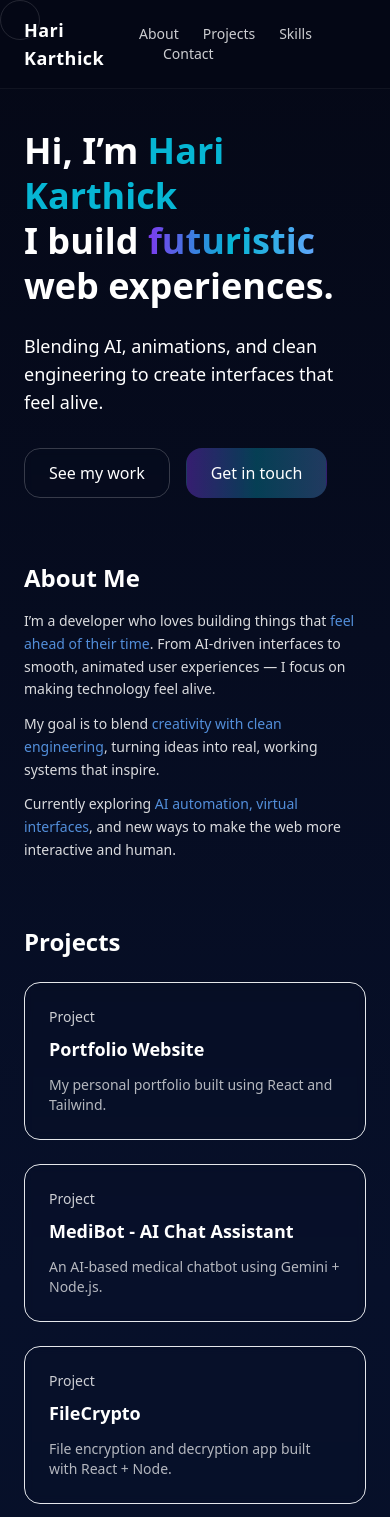
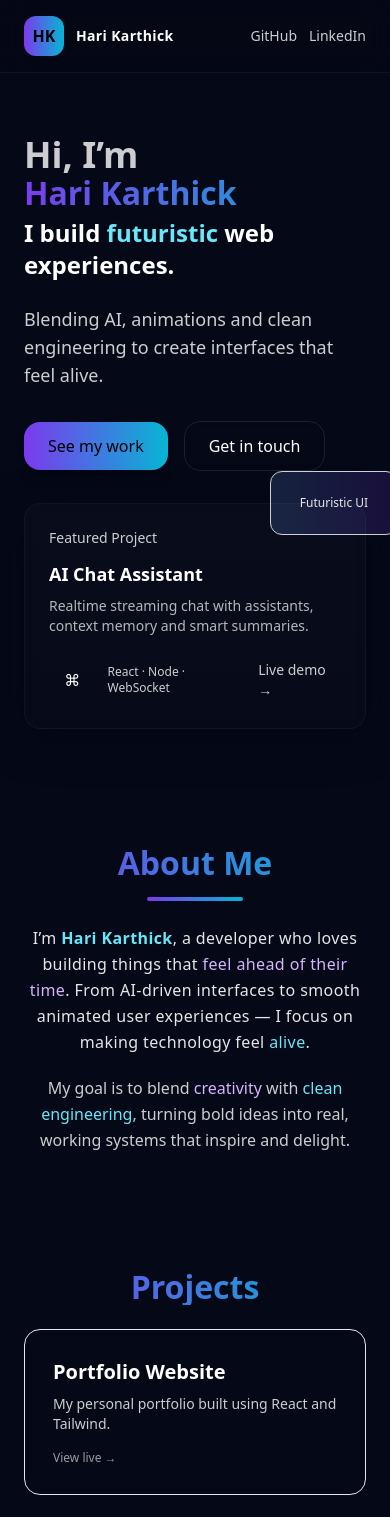
Before and after one commit to harikarthick12/portfolio, a React (Vite) app: page / in a window 390 px wide. Shown: the top 1517 px of the page. Built offline with nearby package versions, Linux system fonts and the light colour scheme.

Commit message:
Changed the abt section

```diff
--- a/package.json
+++ b/package.json
@@ -9,7 +9,7 @@
   },
   "dependencies": {
     "@vitejs/plugin-react": "^5.1.0",
-    "framer-motion": "^10.12.16",
+    "framer-motion": "^10.18.0",
     "react": "^18.3.1",
     "react-dom": "^18.3.1"
   },
--- a/src/App.jsx
+++ b/src/App.jsx
@@ -1,38 +1,31 @@
 import React, { useEffect, useRef, useState } from "react";
 import { motion } from "framer-motion";
 
+/**
+ * Full "WOW" portfolio App.jsx
+ * - Requires: framer-motion, TailwindCSS
+ * - Replace your src/App.jsx with this file.
+ */
+
 export default function App() {
-  const dotRef = useRef(null);
-  const ringRef = useRef(null);
-  const [mouse, setMouse] = useState({ x: -100, y: -100 });
+  // Cursor trail
+  const trailCount = 8;
+  const trailRefs = useRef([]);
+  const rafRef = useRef(null);
+  const mouseRef = useRef({ x: -100, y: -100 });
+
+  // small hovered state for magnetic effect
   const [hovering, setHovering] = useState(false);
 
-  // ===== Cursor Animation =====
-  useEffect(() => {
-    const move = (e) => {
-      const x = e.clientX;
-      const y = e.clientY;
-      setMouse({ x, y });
-      if (dotRef.current)
-        dotRef.current.style.transform = `translate3d(${x}px, ${y}px, 0)`;
-      if (ringRef.current)
-        ringRef.current.style.transform = `translate3d(${x - 18}px, ${
-          y - 18
-        }px, 0)`;
+  // Contact & projects
+  const contactInfo = {
+    email: "harikarthicksrini@gmail.com",
+    phone: "+919003896459",
+    github: "https://github.com/harikarthick12",
+    linkedin: "https://www.linkedin.com/in/harikarthick12/",
+    whatsapp: "https://wa.me/90038964590",
   };
-    const down = () => setHovering(true);
-    const up = () => setHovering(false);
-    window.addEventListener("mousemove", move);
-    window.addEventListener("mousedown", down);
-    window.addEventListener("mouseup", up);
-    return () => {
-      window.removeEventListener("mousemove", move);
-      window.removeEventListener("mousedown", down);
-      window.removeEventListener("mouseup", up);
-    };
-  }, []);
 
-  // ===== Projects =====
   const projects = [
     {
       title: "Portfolio Website",
@@ -51,262 +44,316 @@ export default function App() {
     },
   ];
 
-  // ===== Contact Info =====
-  const contactInfo = {
-    email: "harikarthicksrini@gmail.com",
-    phone: "+919003896459",
-    github: "https://github.com/harikarthick12",
-    linkedin: "https://www.linkedin.com/in/harikarthick12/",
-    whatsapp: "https://wa.me/90038964590",
+  // Smooth scroll helper (accounts for fixed navbar)
+  const scrollToSection = (id) => {
+    const section = document.getElementById(id);
+    if (!section) return;
+    const offset = 96;
+    const elementPosition = section.getBoundingClientRect().top + window.scrollY;
+    const offsetPosition = elementPosition - offset;
+    window.scrollTo({ top: offsetPosition, behavior: "smooth" });
   };
 
-  // ===== Smooth Scroll Function =====
-  const scrollToSection = (id) => {
-    const section = document.getElementById(id);
-    if (section) {
-      const offset = 90; // Adjust for navbar height
-      const elementPosition = section.getBoundingClientRect().top + window.scrollY;
-      const offsetPosition = elementPosition - offset;
-      window.scrollTo({
-        top: offsetPosition,
-        behavior: "smooth",
-      });
+  // Create trail DOM nodes once
+  useEffect(() => {
+    const parent = document.createElement("div");
+    parent.style.position = "fixed";
+    parent.style.left = "0";
+    parent.style.top = "0";
+    parent.style.pointerEvents = "none";
+    parent.style.width = "100%";
+    parent.style.height = "100%";
+    parent.style.zIndex = "9999";
+    document.body.appendChild(parent);
+
+    for (let i = 0; i < trailCount; i++) {
+      const el = document.createElement("div");
+      el.className =
+        "w-4 h-4 rounded-full transform -translate-x-1/2 -translate-y-1/2 opacity-80 pointer-events-none";
+      el.style.position = "absolute";
+      el.style.left = "-100px";
+      el.style.top = "-100px";
+      el.style.background = "radial-gradient(circle at 30% 30%, rgba(96,165,250,0.95), rgba(124,58,237,0.75))";
+      el.style.boxShadow = "0 8px 30px rgba(99,102,241,0.15)";
+      parent.appendChild(el);
+      trailRefs.current.push(el);
     }
+
+    const onMove = (e) => {
+      mouseRef.current.x = e.clientX;
+      mouseRef.current.y = e.clientY;
+    };
+    window.addEventListener("mousemove", onMove);
+
+    // Animate trailing dots
+    let lastPositions = Array.from({ length: trailCount }).map(() => ({ x: -100, y: -100 }));
+    const tick = () => {
+      // head follows mouse, others follow previous
+      const mx = mouseRef.current.x;
+      const my = mouseRef.current.y;
+      lastPositions[0].x += (mx - lastPositions[0].x) * 0.35;
+      lastPositions[0].y += (my - lastPositions[0].y) * 0.35;
+      for (let i = 1; i < trailCount; i++) {
+        lastPositions[i].x += (lastPositions[i - 1].x - lastPositions[i].x) * 0.35;
+        lastPositions[i].y += (lastPositions[i - 1].y - lastPositions[i].y) * 0.35;
+      }
+      // apply positions & scale/fade based on index
+      for (let i = 0; i < trailCount; i++) {
+        const el = trailRefs.current[i];
+        if (!el) continue;
+        const pos = lastPositions[i];
+        el.style.left = `${pos.x}px`;
+        el.style.top = `${pos.y}px`;
+        const s = 1 - i * (0.08);
+        el.style.transform = `translate(-50%, -50%) scale(${s})`;
+        el.style.opacity = String(0.95 - i * 0.1);
+      }
+      rafRef.current = requestAnimationFrame(tick);
+    };
+    rafRef.current = requestAnimationFrame(tick);
+
+    return () => {
+      window.removeEventListener("mousemove", onMove);
+      cancelAnimationFrame(rafRef.current);
+      parent.remove();
+    };
+  }, []);
+
+  // Floating background blobs (pure CSS in JSX below)
+
+  // Magnetic hover on cards: use mouse position relative to card
+  const handleCardMove = (e, cardRef) => {
+    const rect = cardRef.current.getBoundingClientRect();
+    const rx = (e.clientX - rect.left) / rect.width;
+    const ry = (e.clientY - rect.top) / rect.height;
+    const tx = (rx - 0.5) * 14; // tilt x
+    const ty = (ry - 0.5) * 10; // tilt y
+    cardRef.current.style.transform = `translate3d(${tx}px, ${ty}px, 0) scale(1.02)`;
+  };
+  const resetCard = (cardRef) => {
+    cardRef.current.style.transform = "";
   };
 
   return (
-    <div className="min-h-screen bg-gradient-to-b from-[#050816] via-[#07102a] to-[#051025] text-white antialiased overflow-x-hidden">
-      {/* Cursor */}
-      <div
-        ref={ringRef}
-        className={`pointer-events-none fixed top-0 left-0 w-10 h-10 rounded-full border border-white/20 transform transition-transform duration-150 ease-out z-50 ${
-          hovering ? "scale-125 opacity-90" : "opacity-60"
-        }`}
-        style={{ mixBlendMode: "screen" }}
-      />
-      <div
-        ref={dotRef}
-        className="pointer-events-none fixed top-0 left-0 w-3 h-3 rounded-full bg-white z-50 shadow-[0_0_12px_rgba(99,102,241,0.9)]"
-        style={{ transform: `translate3d(${mouse.x}px, ${mouse.y}px, 0)` }}
-      />
+    <div className="min-h-screen relative bg-[#050816] text-white antialiased overflow-x-hidden">
+      {/* Floating neon background blobs */}
+      <div className="fixed inset-0 -z-20 overflow-hidden pointer-events-none">
+        <div className="absolute left-[-8%] top-[6%] w-[680px] h-[680px] rounded-full bg-gradient-to-tr from-[#7c3aed]/30 to-[#06b6d4]/25 blur-[120px] animate-blob" />
+        <div className="absolute right-[-6%] bottom-[6%] w-[520px] h-[520px] rounded-full bg-gradient-to-br from-[#60a5fa]/20 to-[#7c3aed]/20 blur-[100px] animate-blob animation-delay-2000" />
+        <div className="absolute left-[10%] bottom-[30%] w-[260px] h-[260px] rounded-full bg-gradient-to-br from-[#06b6d4]/20 to-[#60a5fa]/12 blur-[60px] opacity-80 animate-blob animation-delay-3500" />
+      </div>
 
-      {/* Fixed Navbar */}
-      <header className="fixed top-0 left-0 w-full bg-[#050816]/70 backdrop-blur-md border-b border-white/5 z-40">
-        <div className="max-w-6xl mx-auto px-6 py-4 flex justify-between items-center">
-          <div className="text-lg font-semibold tracking-wide">
-            Hari Karthick
+      {/* Top glow/scan line */}
+      <div className="fixed inset-x-0 top-0 h-1 bg-gradient-to-r from-transparent via-[#06b6d4]/30 to-transparent -z-10" />
+
+      {/* Navbar */}
+      <header className="fixed w-full top-0 left-0 z-40 bg-[#050816]/60 backdrop-blur-md border-b border-white/5">
+        <div className="max-w-6xl mx-auto px-6 py-4 flex items-center justify-between">
+          <div className="flex items-center gap-3">
+            <div className="w-10 h-10 rounded-xl bg-gradient-to-r from-[#7c3aed] to-[#06b6d4] flex items-center justify-center font-bold text-black">
+              HK
             </div>
-          <nav className="space-x-6 text-sm opacity-80">
-            <button
-              onClick={() => scrollToSection("about")}
-              className="hover:opacity-100 transition-opacity"
-            >
-              About
-            </button>
-            <button
-              onClick={() => scrollToSection("projects")}
-              className="hover:opacity-100 transition-opacity"
-            >
-              Projects
-            </button>
-            <button
-              onClick={() => scrollToSection("skills")}
-              className="hover:opacity-100 transition-opacity"
-            >
-              Skills
-            </button>
-            <button
-              onClick={() => scrollToSection("contact")}
-              className="hover:opacity-100 transition-opacity"
-            >
-              Contact
-            </button>
+            <div className="text-sm font-semibold tracking-wide">Hari Karthick</div>
+          </div>
+
+          <nav className="hidden md:flex gap-6 text-sm opacity-90">
+            <button onClick={() => scrollToSection("about")} className="hover:opacity-100 transition-opacity">About</button>
+            <button onClick={() => scrollToSection("projects")} className="hover:opacity-100 transition-opacity">Projects</button>
+            <button onClick={() => scrollToSection("skills")} className="hover:opacity-100 transition-opacity">Skills</button>
+            <button onClick={() => scrollToSection("contact")} className="hover:opacity-100 transition-opacity">Contact</button>
           </nav>
+
+          <div className="flex items-center gap-3">
+            <a href={contactInfo.github} target="_blank" rel="noreferrer" className="text-sm opacity-80 hover:opacity-100">GitHub</a>
+            <a href={contactInfo.linkedin} target="_blank" rel="noreferrer" className="text-sm opacity-80 hover:opacity-100">LinkedIn</a>
+          </div>
         </div>
       </header>
 
-      {/* Main */}
-      <main className="max-w-6xl mx-auto px-6 pt-32 pb-12">
-        {/* Hero Section */}
-        <section className="relative overflow-hidden mb-16">
+      {/* Page content - using snap to align sections */}
+      <main className="max-w-6xl mx-auto px-6 pt-28 pb-24 space-y-24">
+        {/* Hero */}
+        <section className="snap-start">
+          <div className="grid md:grid-cols-2 gap-8 items-center">
+            <div>
               <motion.h1
                 initial={{ opacity: 0, y: -12 }}
                 animate={{ opacity: 1, y: 0 }}
                 transition={{ duration: 0.6 }}
                 className="text-4xl md:text-6xl font-extrabold leading-tight"
               >
-            Hi, I’m <span className="text-[#06b6d4]">Hari Karthick</span> <br />
-            I build{" "}
-            <span className="text-transparent bg-clip-text bg-gradient-to-r from-[#7c3aed] via-[#06b6d4] to-[#60a5fa]">
-              futuristic
-            </span>{" "}
-            web experiences.
+                <span className="block text-white/80">Hi, I’m</span>
+                <span className="block text-5xl md:text-6xl gradient-text">Hari Karthick</span>
+                <span className="block mt-2 text-2xl md:text-3xl">I build <span className="text-cyan-300">futuristic</span> web experiences.</span>
               </motion.h1>
 
               <motion.p
                 initial={{ opacity: 0 }}
                 animate={{ opacity: 1 }}
                 transition={{ delay: 0.25 }}
-            className="mt-6 text-lg opacity-85 max-w-xl"
+                className="mt-6 text-lg text-white/80 max-w-xl"
               >
-            Blending AI, animations, and clean engineering to create interfaces
-            that feel alive.
+                Blending AI, animations and clean engineering to create interfaces that feel alive.
               </motion.p>
 
-          <div className="mt-8 flex gap-4">
-            <button
-              onClick={() => scrollToSection("projects")}
-              className="px-6 py-3 rounded-2xl border border-white/20 backdrop-blur-sm hover:scale-[1.02] transform transition-all"
-            >
+              <div className="mt-8 flex gap-4 items-center">
+                <button onClick={() => scrollToSection("projects")} className="px-6 py-3 rounded-2xl bg-gradient-to-r from-[#7c3aed] to-[#06b6d4] text-black font-medium shadow-lg transform transition hover:scale-105">
                   See my work
                 </button>
-            <button
-              onClick={() => scrollToSection("contact")}
-              className="px-6 py-3 rounded-2xl bg-gradient-to-r from-[#7c3aed]/40 via-[#06b6d4]/30 to-[#60a5fa]/30 border border-transparent hover:scale-[1.02] transform transition-all"
-            >
+                <button onClick={() => scrollToSection("contact")} className="px-6 py-3 rounded-2xl border border-white/10 backdrop-blur-sm hover:scale-105 transition">
                   Get in touch
                 </button>
               </div>
-        </section>
+            </div>
 
-        {/* About Section */}
-       <section id="about" className="mb-16">
-  <h2 className="text-2xl font-semibold mb-4">About Me</h2>
-  <div className="space-y-3 text-sm opacity-85 leading-relaxed">
-    <p>
-      I’m a developer who loves building things that <span className="text-blue-400">feel ahead of their time</span>.
-      From AI-driven interfaces to smooth, animated user experiences — I focus on making technology feel alive.
-    </p>
-    <p>
-      My goal is to blend <span className="text-blue-400">creativity with clean engineering</span>, turning ideas into real,
-      working systems that inspire.
-    </p>
-    <p>
-      Currently exploring <span className="text-blue-400">AI automation, virtual interfaces</span>, and new ways to make
-      the web more interactive and human.
-    </p>
+            <div className="relative">
+              {/* glass info card */}
+              <div className="rounded-2xl p-6 glass-shadow border border-white/6">
+                <div className="text-sm opacity-80">Featured Project</div>
+                <div className="mt-3 font-semibold text-lg">AI Chat Assistant</div>
+                <div className="mt-2 text-sm opacity-70">Realtime streaming chat with assistants, context memory and smart summaries.</div>
+
+                <div className="mt-5 flex gap-3 items-center">
+                  <div className="w-12 h-12 rounded-lg bg-white/6 flex items-center justify-center">⌘</div>
+                  <div className="text-xs opacity-80">React · Node · WebSocket</div>
+                  <a href="https://jolly-lamington-c59126.netlify.app/" target="_blank" rel="noreferrer" className="ml-auto text-sm opacity-80 hover:underline">Live demo →</a>
+                </div>
+              </div>
+
+              {/* small floating badge */}
+              <div className="absolute -right-8 -top-8 w-32 h-16 bg-gradient-to-r from-[#60a5fa]/20 to-[#7c3aed]/20 rounded-xl border border-white/6 flex items-center justify-center text-xs opacity-90">
+                Futuristic UI
+              </div>
+            </div>
           </div>
         </section>
 
+        {/* About */}
+        <section id="about" className="snap-start">
+          <motion.div initial={{ opacity: 0, y: 12 }} whileInView={{ opacity: 1, y: 0 }} viewport={{ once: true }} transition={{ duration: 0.6 }} className="max-w-3xl mx-auto text-center">
+            <h2 className="text-3xl font-bold mb-4 gradient-text">About Me</h2>
+            <div className="mx-auto w-24 h-1 bg-gradient-to-r from-[#7c3aed] to-[#06b6d4] rounded-full mb-6" />
+            <p className="text-base md:text-lg leading-relaxed text-white/90 tracking-wide">
+              I’m <strong className="text-cyan-300">Hari Karthick</strong>, a developer who loves building things that <span className="text-purple-300">feel ahead of their time</span>.
+              From AI-driven interfaces to smooth animated user experiences — I focus on making technology feel <span className="text-cyan-300">alive</span>.
+            </p>
+            <p className="mt-5 text-base md:text-lg leading-relaxed text-white/80">
+              My goal is to blend <span className="text-purple-300">creativity</span> with <span className="text-cyan-300">clean engineering</span>,
+              turning bold ideas into real, working systems that inspire and delight.
+            </p>
+          </motion.div>
+        </section>
 
-        {/* Projects Section */}
-        <section id="projects" className="mb-16">
-          <h2 className="text-2xl font-semibold mb-6">Projects</h2>
+        {/* Projects */}
+        <section id="projects" className="snap-start">
+          <h2 className="text-3xl font-bold mb-6 gradient-text text-center">Projects</h2>
           <div className="grid md:grid-cols-3 gap-6">
-            {projects.map((p, i) => (
+            {projects.map((p, i) => {
+              const ref = React.createRef();
+              return (
                 <motion.a
                   key={p.title}
                   href={p.link}
                   target="_blank"
-                rel="noopener noreferrer"
+                  rel="noreferrer"
                   initial={{ opacity: 0, y: 10 }}
                   animate={{ opacity: 1, y: 0 }}
                   transition={{ delay: i * 0.08 }}
-                className="group relative rounded-2xl p-6 border border-white/6 backdrop-blur-sm hover:scale-[1.03] hover:border-white/10 transition-transform cursor-pointer block"
+                  className="group block rounded-2xl p-6 border border-white/6 backdrop-blur-sm bg-gradient-to-b from-white/2 to-transparent transform transition"
                 >
-                <div className="text-sm opacity-80">Project</div>
-                <div className="mt-2 font-semibold text-lg">{p.title}</div>
-                <div className="mt-3 text-sm opacity-70">{p.description}</div>
-                <div className="absolute right-4 top-4 opacity-0 group-hover:opacity-100 transition-opacity">
-                  ↗
+                  <div
+                    ref={ref}
+                    onMouseMove={(e) => handleCardMove(e, ref)}
+                    onMouseLeave={() => resetCard(ref)}
+                    className="relative rounded-xl p-1"
+                  >
+                    <div className="absolute inset-0 bg-gradient-to-r from-[#7c3aed]/8 to-[#06b6d4]/8 blur-sm opacity-60 rounded-xl -z-10 group-hover:opacity-100 transition-opacity" />
+                    <h3 className="text-xl font-semibold mb-2 group-hover:text-cyan-300">{p.title}</h3>
+                    <p className="text-sm opacity-80">{p.description}</p>
+                    <div className="mt-4 text-xs opacity-60">View live →</div>
                   </div>
                 </motion.a>
-            ))}
+              );
+            })}
           </div>
         </section>
 
-        {/* Skills Section */}
-        <section id="skills" className="mb-16">
-          <h2 className="text-2xl font-semibold mb-6">Skills</h2>
+        {/* Skills */}
+        <section id="skills" className="snap-start">
+          <h2 className="text-3xl font-bold mb-6 gradient-text text-center">Skills</h2>
           <div className="grid grid-cols-2 sm:grid-cols-4 gap-4">
-            {[
-              "HTML",
-              "CSS",
-              "JavaScript",
-              "React",
-              "Node.js",
-              "Python",
-              "SQL",
-              "Tailwind CSS",
-            ].map((s) => (
-              <div
-                key={s}
-                className="p-4 rounded-lg border border-white/6 text-center text-sm opacity-90 hover:scale-[1.03] transition-transform"
-              >
+            {["HTML", "CSS", "JavaScript", "React", "Node.js", "Python", "SQL", "Tailwind CSS"].map((s) => (
+              <div key={s} className="p-4 rounded-lg border border-white/6 text-center text-sm opacity-90 bg-white/2">
                 {s}
               </div>
             ))}
           </div>
         </section>
 
-        {/* Contact Section */}
-        <section id="contact" className="mb-24">
-          <h2 className="text-2xl font-semibold mb-4">Contact</h2>
-          <div className="max-w-xl rounded-xl p-6 border border-white/6 backdrop-blur-sm space-y-3">
-            <div>
-              <strong>Email:</strong>{" "}
-              <a
-                href={`mailto:${contactInfo.email}`}
-                className="text-blue-400 hover:underline"
-              >
-                {contactInfo.email}
-              </a>
-            </div>
-            <div>
-              <strong>Phone:</strong>{" "}
-              <a
-                href={`tel:${contactInfo.phone}`}
-                className="text-blue-400 hover:underline"
-              >
-                {contactInfo.phone}
-              </a>
-            </div>
-            <div>
-              <strong>GitHub:</strong>{" "}
-              <a
-                href={contactInfo.github}
-                target="_blank"
-                rel="noopener noreferrer"
-                className="text-blue-400 hover:underline"
-              >
-                {contactInfo.github}
-              </a>
-            </div>
-            <div>
-              <strong>LinkedIn:</strong>{" "}
-              <a
-                href={contactInfo.linkedin}
-                target="_blank"
-                rel="noopener noreferrer"
-                className="text-blue-400 hover:underline"
-              >
-                {contactInfo.linkedin}
-              </a>
-            </div>
-            <div>
-              <strong>WhatsApp:</strong>{" "}
-              <a
-                href={contactInfo.whatsapp}
-                target="_blank"
-                rel="noopener noreferrer"
-                className="text-blue-400 hover:underline"
-              >
-                {contactInfo.whatsapp}
-              </a>
-            </div>
+        {/* Contact */}
+        <section id="contact" className="snap-start">
+          <h2 className="text-3xl font-bold mb-4 gradient-text text-center">Contact</h2>
+          <div className="max-w-xl mx-auto rounded-xl p-6 border border-white/6 backdrop-blur-sm space-y-3">
+            <div><strong>Email:</strong> <a href={`mailto:${contactInfo.email}`} className="text-cyan-300 hover:underline">{contactInfo.email}</a></div>
+            <div><strong>Phone:</strong> <a href={`tel:${contactInfo.phone}`} className="text-cyan-300 hover:underline">{contactInfo.phone}</a></div>
+            <div><strong>GitHub:</strong> <a href={contactInfo.github} target="_blank" rel="noreferrer" className="text-cyan-300 hover:underline">{contactInfo.github}</a></div>
+            <div><strong>LinkedIn:</strong> <a href={contactInfo.linkedin} target="_blank" rel="noreferrer" className="text-cyan-300 hover:underline">{contactInfo.linkedin}</a></div>
+            <div><strong>WhatsApp:</strong> <a href={contactInfo.whatsapp} target="_blank" rel="noreferrer" className="text-cyan-300 hover:underline">Message on WhatsApp</a></div>
           </div>
         </section>
 
         <footer className="py-10 text-center opacity-80">
-          Built with ❤️ using React + Tailwind <br /> © 2025 Hari Karthick
+          Built with ❤️ using React + Tailwind · © {new Date().getFullYear()} Hari Karthick
         </footer>
       </main>
 
-      {/* Styles */}
+      {/* Tailwind + small custom styles contained here */}
       <style>{`
+        /* gradient animated text */
+        .gradient-text {
+          background: linear-gradient(90deg, #7c3aed, #06b6d4, #60a5fa);
+          background-size: 200% 200%;
+          -webkit-background-clip: text;
+          -webkit-text-fill-color: transparent;
+          animation: gradient-slide 6s linear infinite;
+        }
+        @keyframes gradient-slide {
+          0% { background-position: 0% 50% }
+          50% { background-position: 100% 50% }
+          100% { background-position: 0% 50% }
+        }
+
+        /* blob animation helpers */
+        .animate-blob {
+          animation: blob 8s infinite;
+        }
+        .animation-delay-2000 { animation-delay: 2s; }
+        .animation-delay-3500 { animation-delay: 3.5s; }
+
+        @keyframes blob {
+          0% { transform: translateY(0px) scale(1); }
+          33% { transform: translateY(-12px) scale(1.02); }
+          66% { transform: translateY(8px) scale(0.98); }
+          100% { transform: translateY(0px) scale(1); }
+        }
+
+        /* glass-shadow helper */
+        .glass-shadow {
+          background: linear-gradient(180deg, rgba(255,255,255,0.02), rgba(255,255,255,0.01));
+          border: 1px solid rgba(255,255,255,0.04);
+          box-shadow: 0 10px 40px rgba(2,6,23,0.6);
+          backdrop-filter: blur(6px);
+        }
+
+        /* smooth scroll snap (works in modern browsers) */
         html { scroll-behavior: smooth; }
-        :root { --glass: rgba(255,255,255,0.04); }
-        .glass-shadow { background: linear-gradient(180deg, rgba(255,255,255,0.02), rgba(255,255,255,0.01)); border: 1px solid rgba(255,255,255,0.04); box-shadow: 0 6px 30px rgba(2,6,23,0.6); }
+        main { scroll-snap-type: y proximity; }
+        section { scroll-snap-align: start; padding-top: 20px; }
+
+        /* small responsive tweaks */
+        @media (max-width: 768px) {
+          .gradient-text { font-size: 2rem; }
+        }
       `}</style>
     </div>
   );
```
Also changed, not shown: 1 other file (tests, documents, lock files or other folders). Lines whose indentation alone changed are shown as unchanged.
